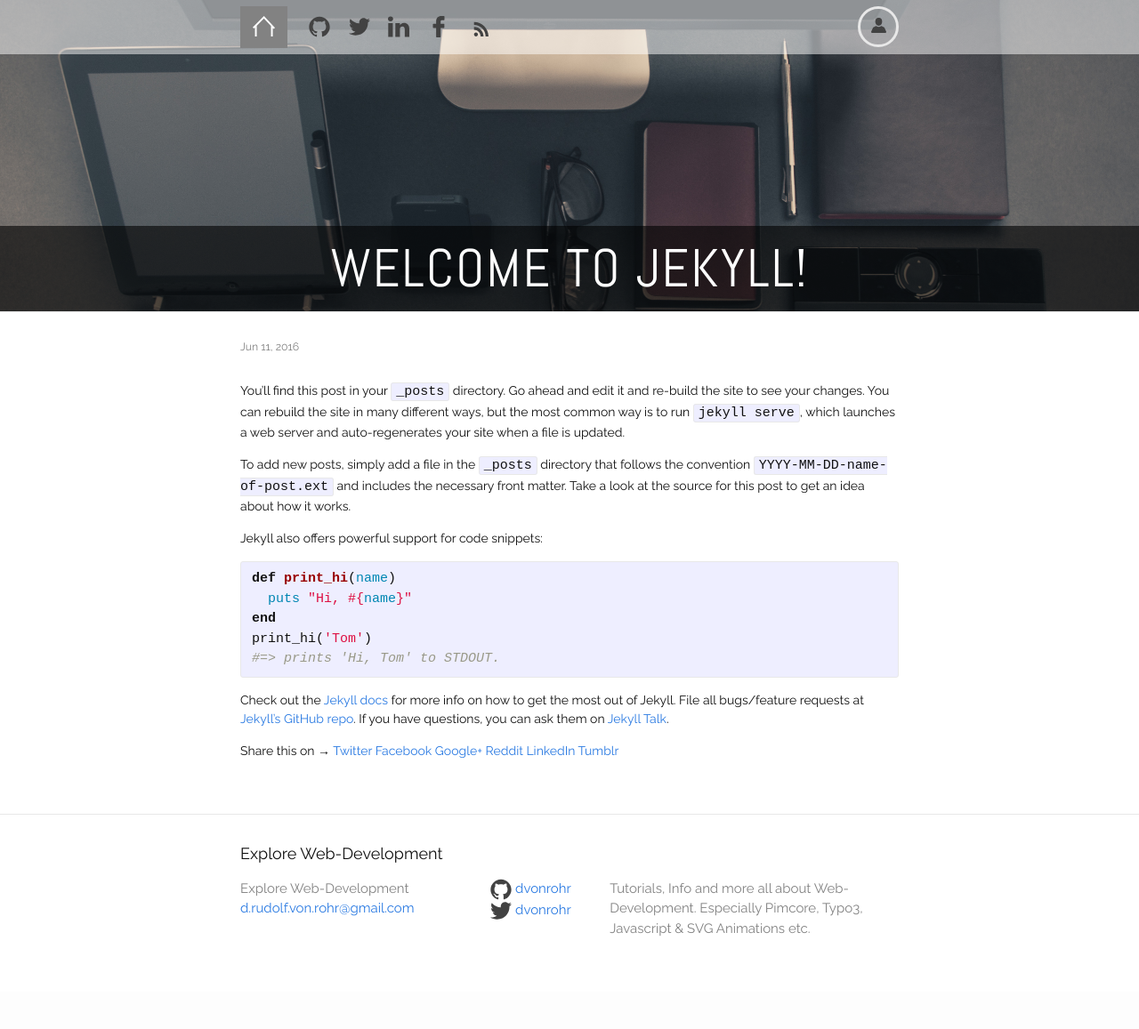
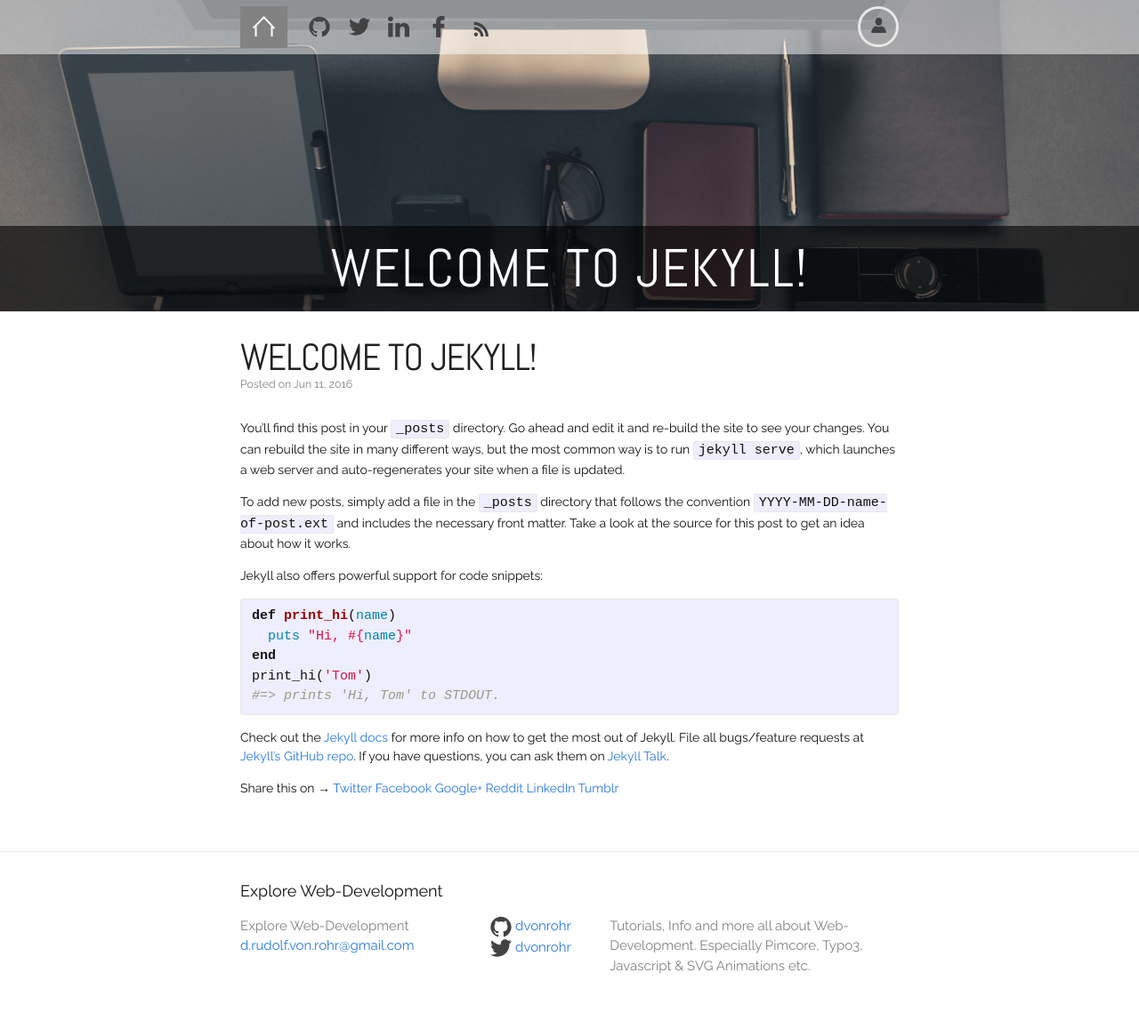
Before and after one commit to dvonrohr/dvonrohr.github.io, a Jekyll site: the page built from _posts/2016-06-11-welcome-to-jekyll.markdown, in a window 1280 px wide. Shown: the whole page at 89% size. Built offline with Jekyll 4.4.1, drawn with Linux system fonts in a browser that asks for light colours; comment, search, counter and statistics services are not loaded; before the commit the page ends 1115 px from its top, so only the background shows below that.

Commit message:
[FEATURE] Add comments for posts

```diff
--- a/_layouts/post.html
+++ b/_layouts/post.html
@@ -5,9 +5,9 @@
     <div class="wrapper">
         <article class="post" itemscope itemtype="http://schema.org/BlogPosting">
             <header class="post-header">
-                <h1 style="display:none;" class="post-title" itemprop="name headline">{{ page.title }}</h1>
+                <h1 class="post-title" itemprop="name headline">{{ page.title }}</h1>
                 <p class="post-meta">
-                    <time datetime="{{ page.date | date_to_xmlschema }}" itemprop="datePublished">{{ page.date | date: "%b %-d, %Y" }}</time>{% if page.author %} • <span itemprop="author" itemscope itemtype="http://schema.org/Person"><span itemprop="name">{{ page.author }}</span></span>{% endif %}</p>
+                    Posted on <time datetime="{{ page.date | date_to_xmlschema }}" itemprop="datePublished">{{ page.date | date: "%b %-d, %Y" }}</time>{% if page.author %} • <span itemprop="author" itemscope itemtype="http://schema.org/Person"><span itemprop="name">{{ page.author }}</span></span>{% endif %}</p>
             </header>
 
             <div class="post-content" itemprop="articleBody">
@@ -17,3 +17,28 @@
         </article>
     </div>
 </div>
+
+{% if page.comments %}
+<div class="discus-wrapper">
+    <div class="page-content">
+        <div class="wrapper">
+            <div id="disqus_thread"></div>
+            <script>
+                var disqus_config = function () {
+                    this.page.url = '{{ page.url | replace:'index.html','' | prepend: site.baseurl | prepend: site.url }}';
+                    this.page.identifier = '{{ page.url }}';
+                };
+                (function() {
+                    var d = document, s = d.createElement('script');
+
+                    s.src = '//dvonrohr.disqus.com/embed.js';
+
+                    s.setAttribute('data-timestamp', +new Date());
+                    (d.head || d.body).appendChild(s);
+                })();
+            </script>
+            <noscript>Please enable JavaScript to view the <a href="https://disqus.com/?ref_noscript" rel="nofollow">comments powered by Disqus.</a></noscript>
+        </div>
+    </div>
+</div>
+{% endif %}
--- /dev/null
+++ b/_sass/_post.scss
@@ -0,0 +1,3 @@
+.discus-wrapper {
+  background-color: $grey-color-light;
+}
```
